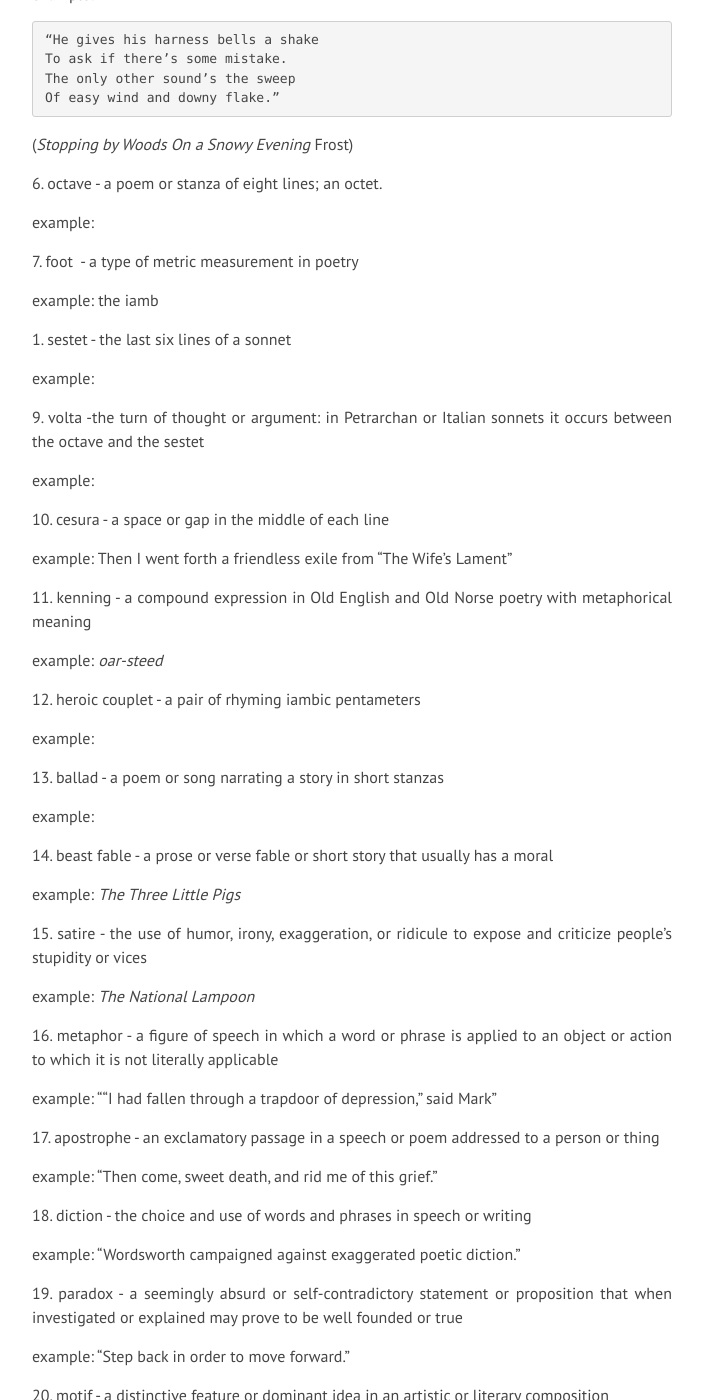
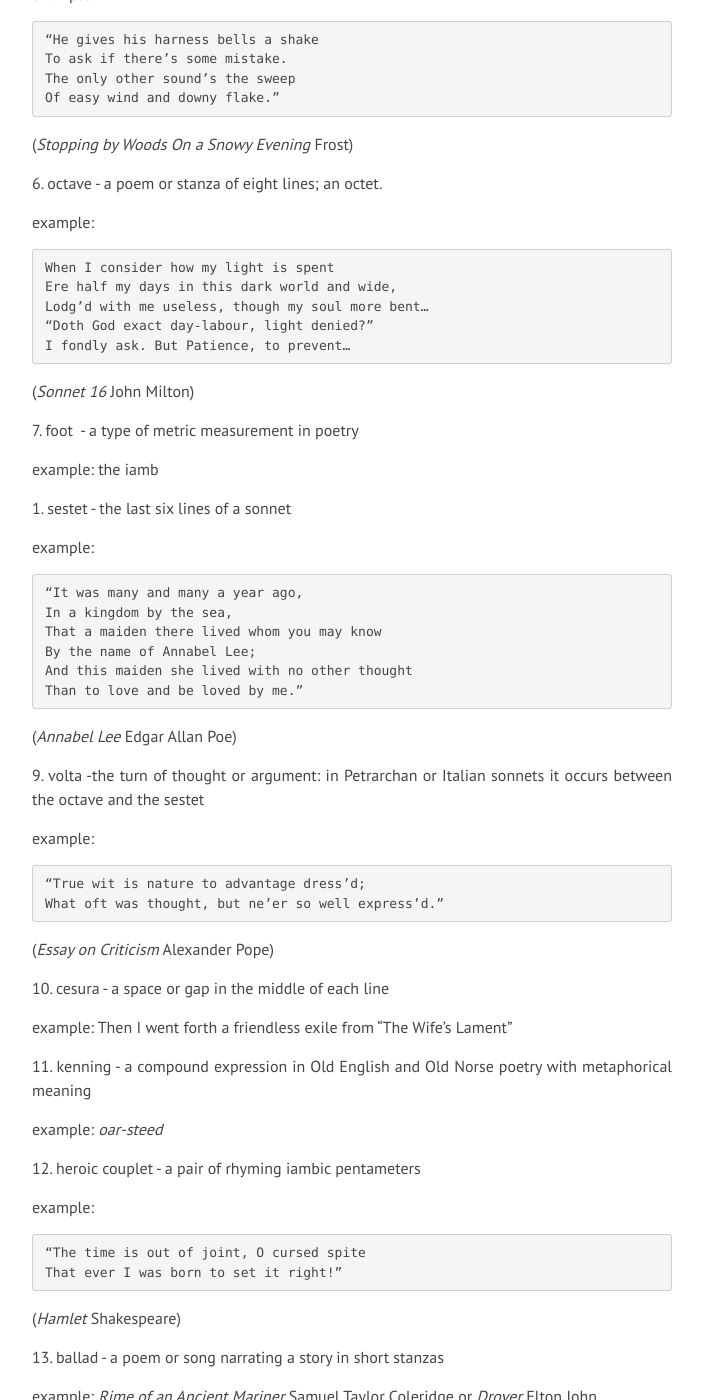
Before and after one commit to EthenStrine/English, a Jekyll site: the page built from _posts/2018-12-11-Semester Review.md, in a window 1280 px wide and 1400 px high, scrolled down 1542 px. Shown: the whole window, without its empty margins (288-991 px from the left). Built offline with Jekyll 4.4.1, drawn with Linux system fonts in a browser that asks for light colours; nearby versions of some CDN libraries; our own code applies the rules of GitHub Pages for plain Markdown files; some of the changed text lies outside the part shown.

Commit message:
Update 2018-12-11-Semester Review.md

````diff
--- a/_posts/2018-12-11-Semester Review.md
+++ b/_posts/2018-12-11-Semester Review.md
@@ -53,6 +53,14 @@ Of easy wind and downy flake.”
 6\. octave - a poem or stanza of eight lines; an octet.
 
 example:
+```
+When I consider how my light is spent
+Ere half my days in this dark world and wide,
+Lodg’d with me useless, though my soul more bent…
+“Doth God exact day-labour, light denied?”
+I fondly ask. But Patience, to prevent…
+```
+(*Sonnet 16* John Milton)
 
 7\. foot  - a type of metric measurement in poetry
 
@@ -61,10 +69,24 @@ example: the iamb
 1\. sestet - the last six lines of a sonnet
 
 example:
+```
+“It was many and many a year ago,
+In a kingdom by the sea,
+That a maiden there lived whom you may know
+By the name of Annabel Lee;
+And this maiden she lived with no other thought
+Than to love and be loved by me.”
+```
+(*Annabel Lee* Edgar Allan Poe)
 
 9\. volta -the turn of thought or argument: in Petrarchan or Italian sonnets it occurs between the octave and the sestet
 
 example:
+```
+“True wit is nature to advantage dress’d;
+What oft was thought, but ne’er so well express’d.”
+```
+(*Essay on Criticism* Alexander Pope)
 
 10\. cesura - a space or gap in the middle of each line
 
@@ -77,10 +99,15 @@ example: *oar-steed*
 12\. heroic couplet - a pair of rhyming iambic pentameters
 
 example:
+```
+“The time is out of joint, O cursed spite
+That ever I was born to set it right!”
+```
+(*Hamlet* Shakespeare)
 
 13\. ballad - a poem or song narrating a story in short stanzas
 
-example:
+example: *Rime of an Ancient Mariner* Samuel Taylor Coleridge or *Drover* Elton John
 
 14\. beast fable - a prose or verse fable or short story that usually has a moral
 
@@ -116,11 +143,11 @@ example: a short story in prose
 
 22\. hyperbole - exaggerated statements or claims not meant to be taken literally
 
-example:
+example: ```The minister told the guests that the couple’s friendship was deeper than the sea, and sweeter than honey.```
 
 23\. oxymoron - a figure of speech in which apparently contradictory terms appear in conjunction
 
-example: Jumbo Shrimp
+example: Jumbo shrimp
 
 24\. epic hero - a brave and noble character in an epic poem
 
````
